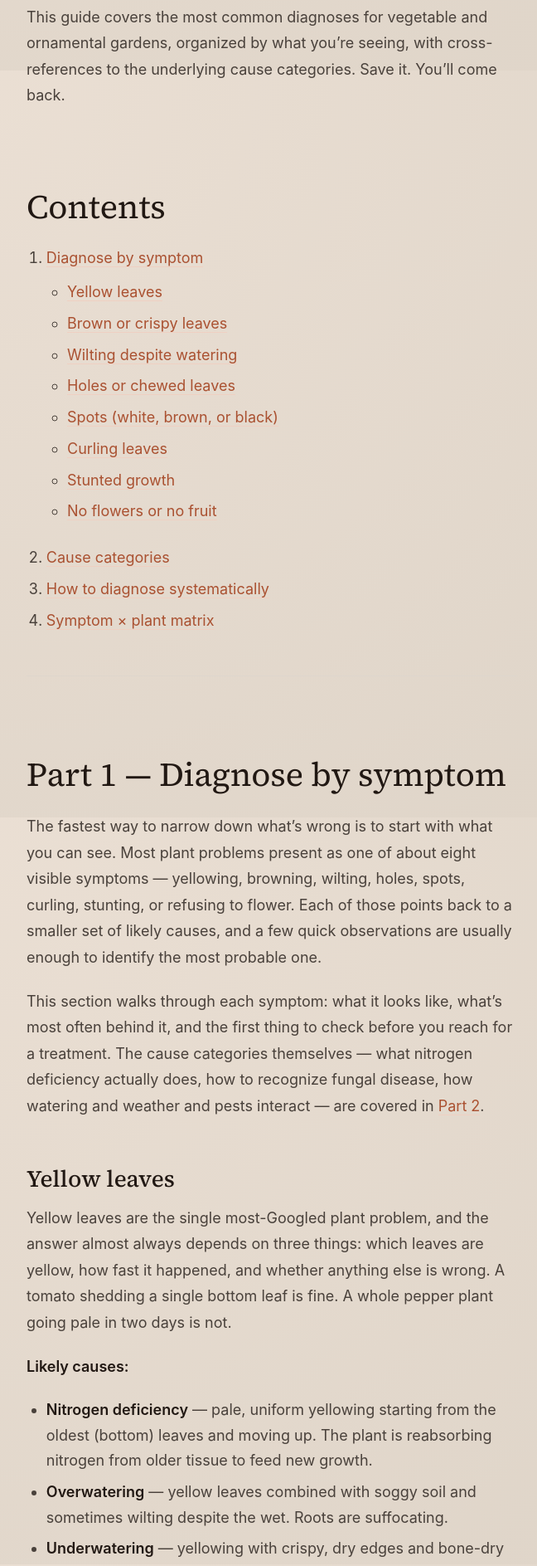
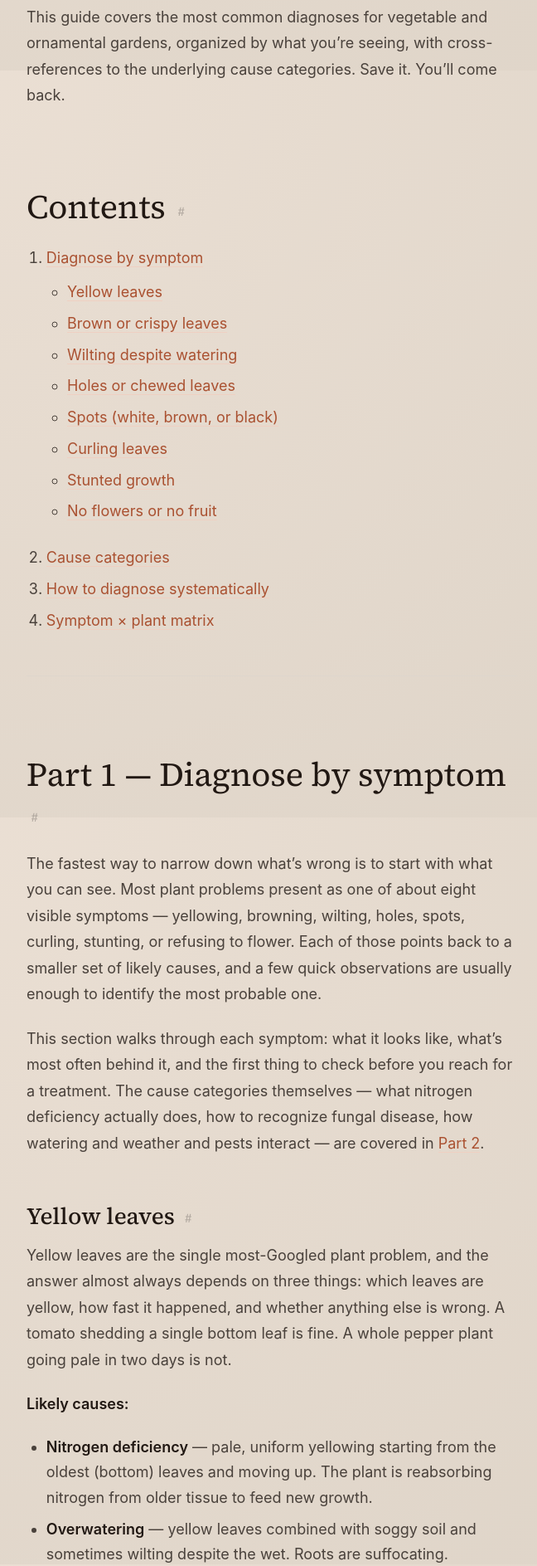
Before and after one commit to blasian/tilth-site, a Jekyll site: the page built from guide/index.md, in a window 1280 px wide. Shown: the part 815-2702 px from the top of the page at 83% size, without its empty margins (312-960 px from the left). Built offline with Jekyll 4.4.1, drawn with Linux system fonts in a browser that asks for light colours.

Commit message:
Add hover-anchor links beside H2/H3 headings
Each major section in the guide body now gets a small "#" link beside
the heading that:

- Stays hidden by default; appears on heading hover (or focus)
- Underlines + tints accent on direct hover
- Stays faintly visible on touch devices via @media (hover: none)
- On click: copies the canonical URL with hash to clipboard, updates
  the address bar via history.replaceState (no scroll jump), and
  briefly swaps the "#" for "✓ copied" as visual feedback

Implemented as a small JS pass at the end of _layouts/guide.html that
walks every H2/H3 with an id under .guide-body. CSS additions are
scoped to .guide-body, so landing-page typography is untouched.

Co-Authored-By: Claude Opus 4.7 (1M context) <noreply@anthropic.com>

```diff
--- a/_layouts/guide.html
+++ b/_layouts/guide.html
@@ -105,5 +105,39 @@
     </div>
   </footer>
 
+  <script>
+    // Append a hover-anchor link beside every H2/H3 inside .guide-body.
+    // Click copies the canonical URL with hash to clipboard and updates
+    // the address bar (no scroll jump — the user is already there).
+    (function () {
+      var headings = document.querySelectorAll('.guide-body h2[id], .guide-body h3[id]');
+      Array.prototype.forEach.call(headings, function (h) {
+        var link = document.createElement('a');
+        link.className = 'heading-link';
+        link.href = '#' + h.id;
+        link.setAttribute('aria-label', 'Copy link to ' + h.textContent.trim());
+        link.textContent = '#';
+        link.addEventListener('click', function (e) {
+          e.preventDefault();
+          var url = window.location.origin + window.location.pathname + '#' + h.id;
+          if (navigator.clipboard && navigator.clipboard.writeText) {
+            navigator.clipboard.writeText(url).catch(function () {});
+          }
+          if (history && history.replaceState) {
+            history.replaceState(null, '', '#' + h.id);
+          }
+          link.textContent = '✓ copied';
+          link.classList.add('copied');
+          setTimeout(function () {
+            link.textContent = '#';
+            link.classList.remove('copied');
+          }, 1500);
+        });
+        h.appendChild(document.createTextNode(' '));
+        h.appendChild(link);
+      });
+    })();
+  </script>
+
 </body>
 </html>
--- a/assets/css/styles.css
+++ b/assets/css/styles.css
@@ -499,6 +499,7 @@ body.guide-page {
   margin-top: 2.4em;
   margin-bottom: 0.6em;
   scroll-margin-top: 24px;
+  position: relative;
 }
 
 .guide-body h3 {
@@ -510,6 +511,49 @@ body.guide-page {
   margin-top: 2em;
   margin-bottom: 0.5em;
   scroll-margin-top: 24px;
+  position: relative;
+}
+
+/* Hover-anchor links injected next to each H2/H3 by guide.html JS. */
+.guide-body .heading-link {
+  display: inline-block;
+  margin-left: 0.4em;
+  font-family: var(--font-mono);
+  font-size: 14px;
+  font-weight: 500;
+  letter-spacing: 0.04em;
+  color: var(--ink-mute);
+  vertical-align: 0.18em;
+  opacity: 0;
+  border-bottom: none;
+  text-decoration: none;
+  transition: opacity 0.15s ease, color 0.15s ease;
+}
+
+.guide-body h2:hover .heading-link,
+.guide-body h3:hover .heading-link,
+.guide-body .heading-link:focus-visible {
+  opacity: 1;
+}
+
+.guide-body .heading-link:hover {
+  color: var(--accent);
+  text-decoration: underline;
+  text-underline-offset: 4px;
+  text-decoration-thickness: 1px;
+}
+
+.guide-body .heading-link.copied {
+  opacity: 1;
+  color: var(--accent);
+}
+
+/* On touch devices (no hover) keep the anchors faintly visible
+   so users can still tap-to-copy. */
+@media (hover: none) {
+  .guide-body .heading-link {
+    opacity: 0.45;
+  }
 }
 
 .guide-body h4 {
```
